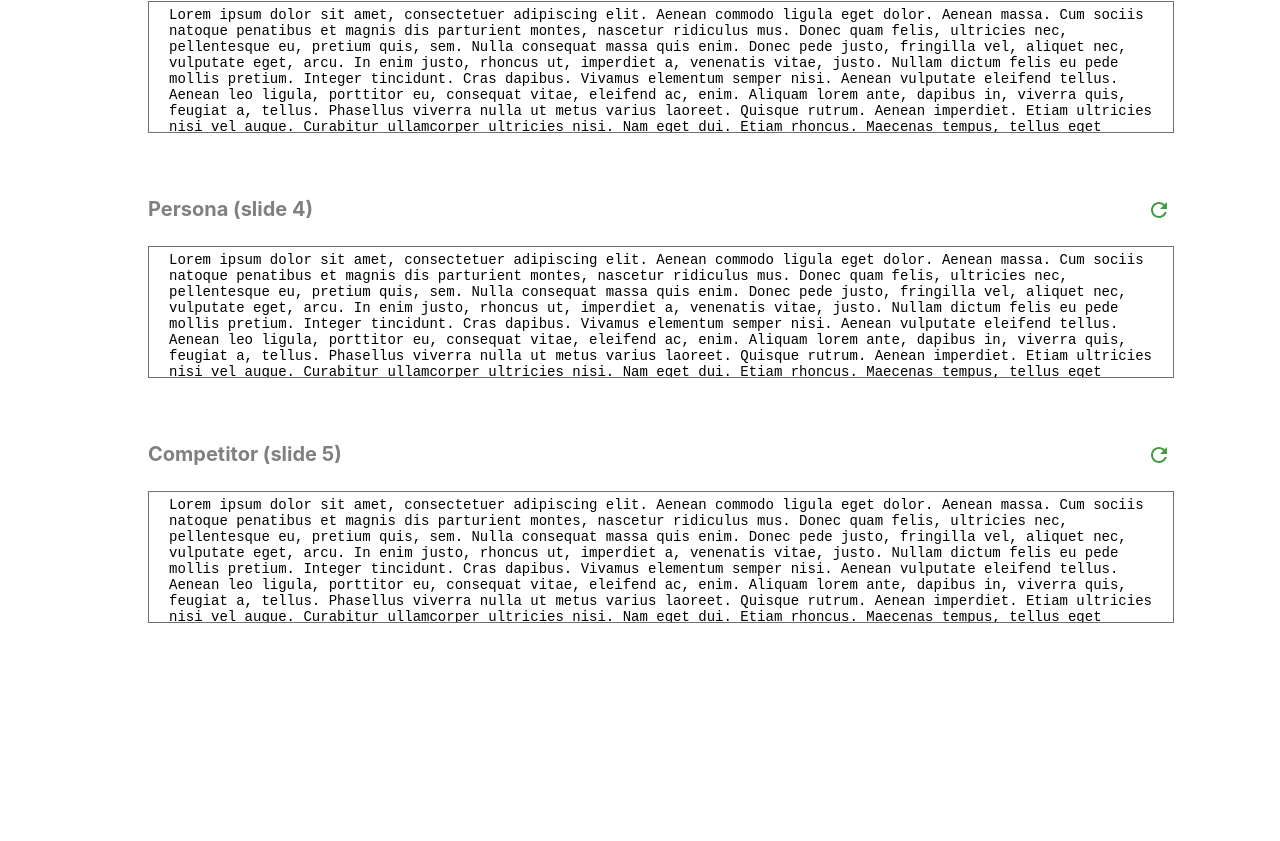
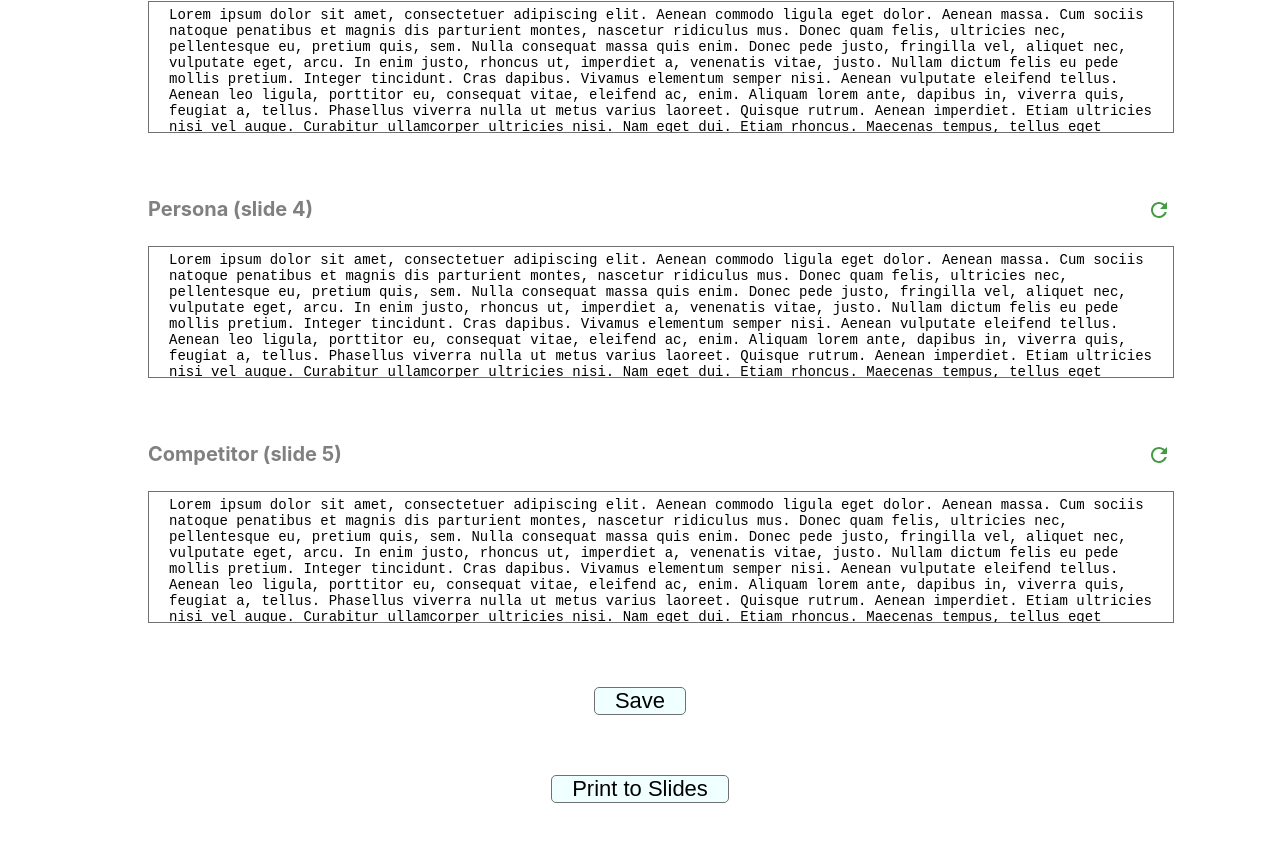
Before and after one commit to DIYVERSITY/Collect-slides-Hack, a React (Create React App) app: page / in a window 1280 px wide. Shown: the part 1203-2044 px from the top of the page. Before the commit the page ends 1870 px from the top, so only its background shows below. Built offline with nearby package versions, Linux system fonts and the light colour scheme; no server answers.

Commit message:
added print to slides button to home page

```diff
--- a/src/components/InputForm/InputForm.js
+++ b/src/components/InputForm/InputForm.js
@@ -1,7 +1,7 @@
 import React, { Component } from "react";
 import TextField from "@material-ui/core/TextField";
-import IconButton from '@material-ui/core/IconButton';
-import AddIcon from '@material-ui/icons/Add';
+import IconButton from "@material-ui/core/IconButton";
+import AddIcon from "@material-ui/icons/Add";
 import Button from "@material-ui/core/Button";
 import { withStyles } from "@material-ui/core/styles";
 
@@ -9,72 +9,73 @@ const styles = (theme) => ({
   root: {
     "& .MuiTextField-root": {
       margin: theme.spacing(2),
-      width: "70ch"
+      width: "70ch",
     },
 
-    "& .MuiButton-root":{
-      margin: theme.spacing(2)
+    "& .MuiButton-root": {
+      margin: theme.spacing(2),
     },
-    margin: theme.spacing(1)
-  }
+    margin: theme.spacing(1),
+  },
 });
 
 class InputForm extends Component {
-
-    constructor(props){
+  constructor(props) {
     super(props);
     this.state = {
       teamCount: 2,
-            linkedinUrls:["", ""]
-        }
+      linkedinUrls: ["", ""],
+    };
   }
 
-    handleMission(e){
-        this.setState({mission: e.target.value});
+  handleMission(e) {
+    this.setState({ mission: e.target.value });
   }
 
-    handleIndustry(e){
-        this.setState({industry: e.target.value});
+  handleIndustry(e) {
+    this.setState({ industry: e.target.value });
   }
 
-    handleProblem(e){
-        this.setState({problem: e.target.value});
+  handleProblem(e) {
+    this.setState({ problem: e.target.value });
   }
 
-    handleSolution(e){
-        this.setState({solution: e.target.value});
+  handleSolution(e) {
+    this.setState({ solution: e.target.value });
   }
 
-    handleUrls(e){
-        let urls = [...this.state.linkedinUrls]
-        urls[e.target.name] = e.target.value
-        this.setState({linkedinUrls: urls});
+  handleUrls(e) {
+    let urls = [...this.state.linkedinUrls];
+    urls[e.target.name] = e.target.value;
+    this.setState({ linkedinUrls: urls });
   }
 
-    addTeamMember(){
-        this.setState({linkedinUrls:[...this.state.linkedinUrls, ""]})
+  addTeamMember() {
+    this.setState({ linkedinUrls: [...this.state.linkedinUrls, ""] });
   }
 
-    handleSubmit(){
-        let data = {industry: this.state.industry,
+  handleSubmit() {
+    let data = {
+      industry: this.state.industry,
       mission: this.state.mission,
       problem: this.state.problem,
       solution: this.state.solution,
-                linkedinUrls: this.state.linkedinUrls}
-        this.props.submit(data)
+      linkedinUrls: this.state.linkedinUrls,
+    };
+    this.props.submit(data);
   }
 
   render() {
     const { classes } = this.props;
-        let teamMemebers = this.state.linkedinUrls.map((item, index)=>(
+    let teamMemebers = this.state.linkedinUrls.map((item, index) => (
       <TextField
         required
         key={index}
         id="standard-required"
-                            label={"Team Member "+index}
+        label={"Team Member " + index}
         defaultValue={item}
-                            name = {index}
-                            onChange = {this.handleUrls.bind(this)}
+        name={index}
+        onChange={this.handleUrls.bind(this)}
       />
     ));
     return (
@@ -85,37 +86,45 @@ class InputForm extends Component {
             id="standard-required"
             label="Industry"
             defaultValue=""
-                onChange = {this.handleIndustry.bind(this)}
+            onChange={this.handleIndustry.bind(this)}
           />
           <TextField
             required
             id="standard-required"
             label="Mission"
             defaultValue=""
-                onChange = {this.handleMission.bind(this)}
+            onChange={this.handleMission.bind(this)}
           />
           <TextField
             required
             id="standard-required"
             label="Problem"
             defaultValue=""
-                onChange = {this.handleProblem.bind(this)}
+            onChange={this.handleProblem.bind(this)}
           />
           <TextField
             required
             id="standard-required"
             label="Solution"
             defaultValue=""
-                onChange = {this.handleSolution.bind(this)}
+            onChange={this.handleSolution.bind(this)}
           />
         </div>
         <div>
           {teamMemebers}
-                <IconButton aria-label="add Member" onClick={this.addTeamMember.bind(this)}>
-                    <AddIcon/>
+          <IconButton
+            aria-label="add Member"
+            onClick={this.addTeamMember.bind(this)}
+          >
+            <AddIcon />
           </IconButton>
         </div>
-            <Button variant="contained" color="primary" href="#contained-buttons" onClick={this.handleSubmit.bind(this)}>
+        <Button
+          variant="contained"
+          color="primary"
+          href="#contained-buttons"
+          onClick={this.handleSubmit.bind(this)}
+        >
           Submit
         </Button>
       </form>
--- a/src/pages/Home/Home.js
+++ b/src/pages/Home/Home.js
@@ -2,6 +2,8 @@ import React, { Component } from "react";
 import axios from "axios";
 import InputForm from "../../components/InputForm/InputForm.js";
 import TextAreaSlide from "../../components/TextAreaSlide/TextAreaSlide";
+import styles from "./Home.module.css";
+import { handleAuthClick } from "../../utils/google-slides";
 
 const endPoints = {
   all: "https://537946d0b176.ngrok.io/",
@@ -33,17 +35,28 @@ class Home extends Component {
   }
 
   render() {
+    function printToSlides() {
+      console.log("button pressed");
+      // pass data into the function below to send to slides
+      handleAuthClick();
+    }
     return (
-      <div>
+      <div className={styles.homeContainer}>
         <div>Home page</div>
         <InputForm submit={this.submitData} />
+
         <TextAreaSlide title="Intro (slide 1)" description={dummyText} />
-
         <TextAreaSlide title="Problem (slide 2)" description={dummyText} />
-
         <TextAreaSlide title="Solution (slide 3)" description={dummyText} />
         <TextAreaSlide title="Persona (slide 4)" description={dummyText} />
         <TextAreaSlide title="Competitor (slide 5)" description={dummyText} />
+
+        <div className={styles.buttonContainer}>
+          <button>Save</button>
+        </div>
+        <div onClick={printToSlides} className={styles.buttonContainer}>
+          <button>Print to Slides</button>
+        </div>
       </div>
     );
   }
--- /dev/null
+++ b/src/pages/Home/Home.module.css
@@ -0,0 +1,21 @@
+.homeContainer {
+  padding-bottom: 60px;
+}
+
+.buttonContainer {
+  display: flex;
+  justify-content: center;
+  text-align: center;
+  margin-bottom: 20px;
+}
+
+.buttonContainer button {
+  display: block;
+  font-size: 22px;
+  margin: 20px 0px;
+  padding: 0px 20px;
+  cursor: pointer;
+  background-color: azure;
+  border: 0.5px solid rgb(112, 112, 112);
+  border-radius: 5px;
+}
--- a/src/utils/google-slides.js
+++ b/src/utils/google-slides.js
@@ -94,7 +94,11 @@ function convertText(data) {
 
 export function handleCreateSlide(data) {
   // console.log(fakeData);
+
+  // comment out fakeData for real data into the function
   data = fakeData;
+  // comment out fakeData for real data into the function
+
   setIDs();
   console.log("creating slide");
   // console.log(data);
```
Also changed, not shown: src/components/InputForm/InputForm.module.css (added). Lines whose indentation alone changed are shown as unchanged.
